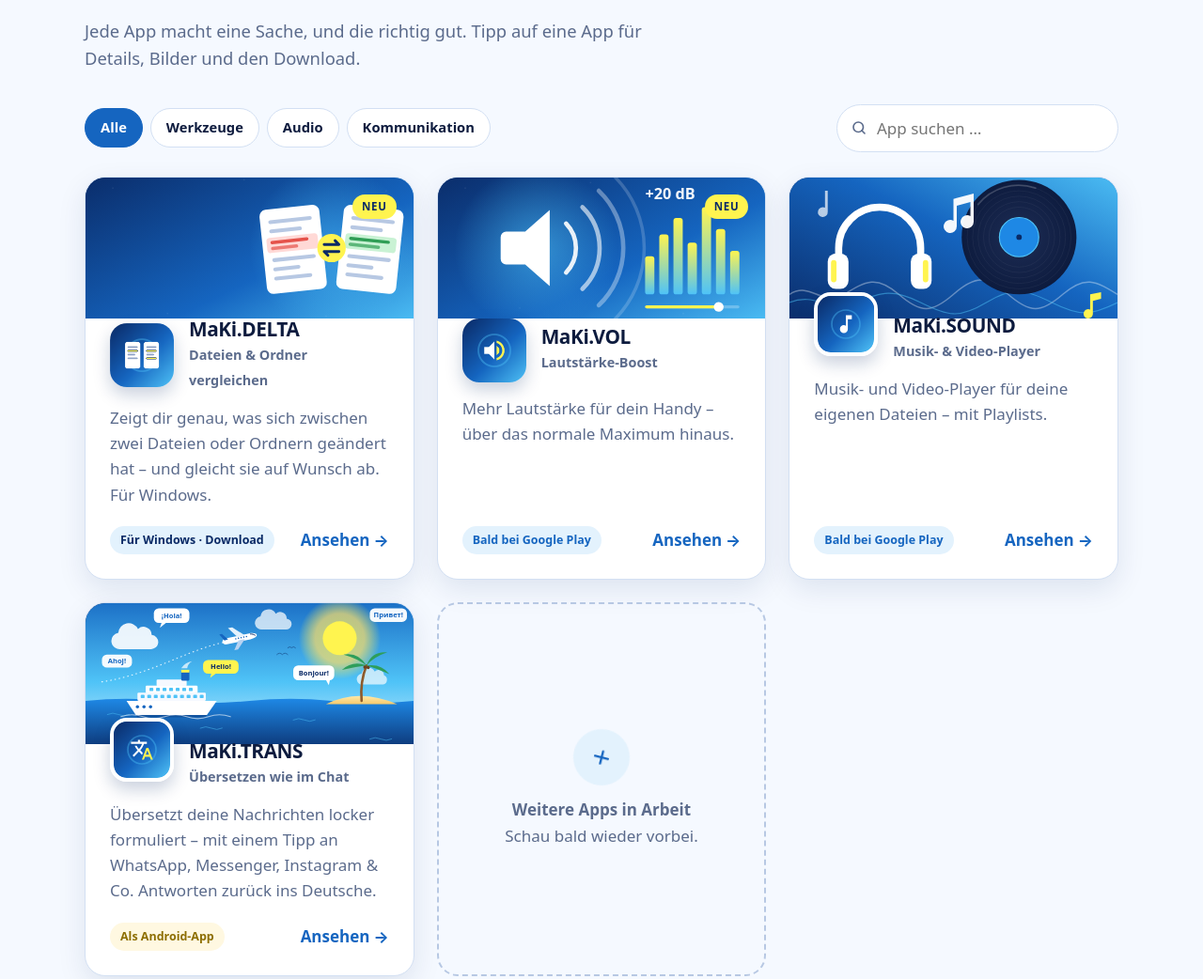
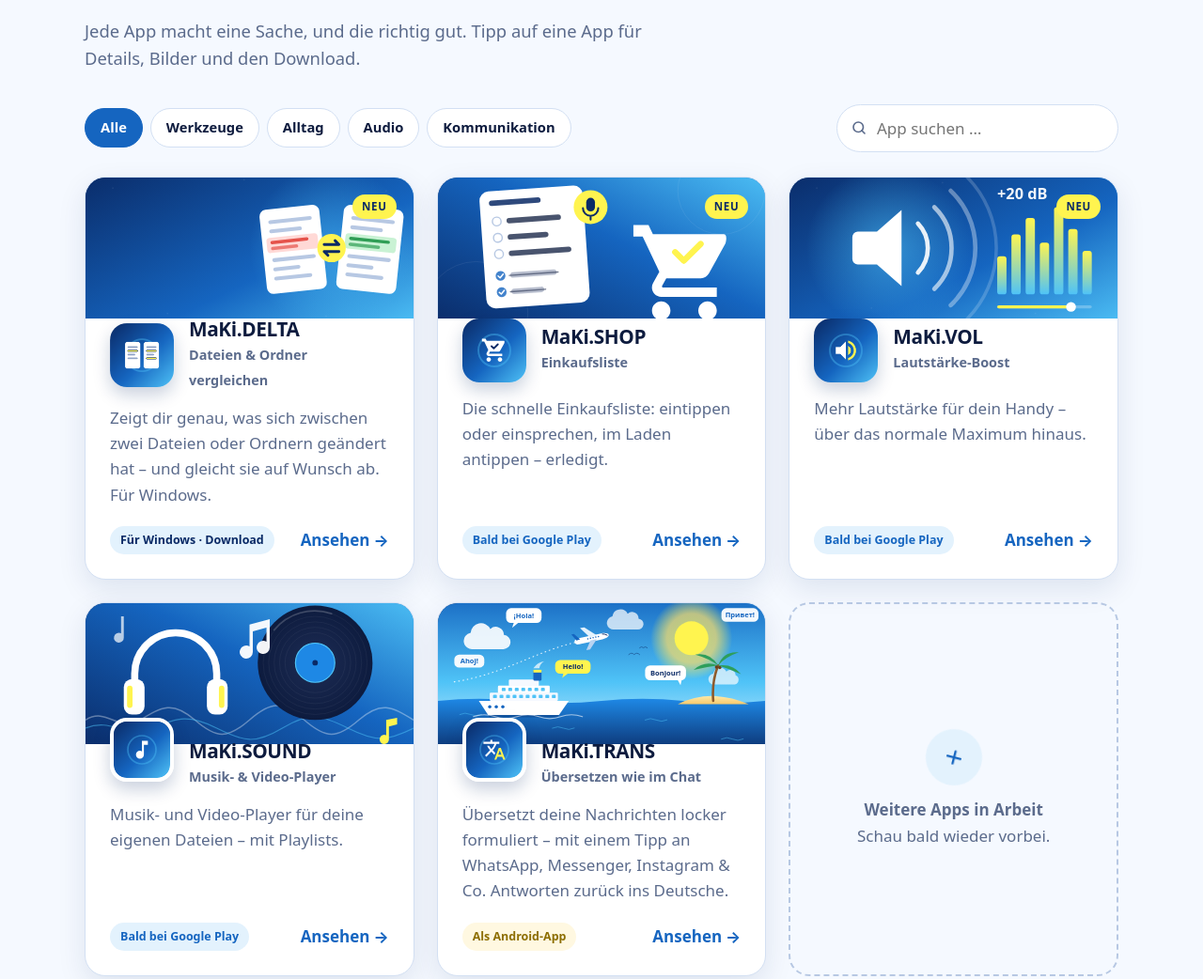
Before and after one commit to Martlsoph/martlsoft, a plain HTML site: page index.html in a window 1280 px wide. Shown: the part 1092-2134 px from the top of the page at 94% size. Drawn offline with Linux system fonts and the light colour scheme.

Commit message:
MaKi.SHOP auf der Webseite: neue Einkaufslisten-App
- App-Karte und App-Seite mit Beschreibung und Funktionen (Status: bald bei Google Play)
- Neues App-Symbol (img/apps/maki-shop.svg) und Titelbild (img/art/einkauf.svg) im MaKi-Stil
- Datenschutz: eigener Abschnitt #maki-shop (lokal, kein Internet, Spracheingabe über das System)

Co-Authored-By: Claude Opus 5.5 <noreply@anthropic.com>

```diff
--- a/index.html
+++ b/index.html
@@ -4,7 +4,7 @@
   <meta charset="utf-8">
   <meta name="viewport" content="width=device-width, initial-scale=1">
   <title>Martlsoft – Einfache Apps ohne Werbung für Android und Windows</title>
-  <meta name="description" content="Martlsoft entwickelt einfache Apps für Android und Windows – ohne Werbung, ohne Datensammlung. MaKi.DELTA, MaKi.VOL, MaKi.SOUND, MaKi.TRANS und mehr.">
+  <meta name="description" content="Martlsoft entwickelt einfache Apps für Android und Windows – ohne Werbung, ohne Datensammlung. MaKi.DELTA, MaKi.SHOP, MaKi.VOL, MaKi.SOUND, MaKi.TRANS und mehr.">
   <meta name="theme-color" content="#0a2a66">
   <link rel="icon" href="img/logo.svg" type="image/svg+xml">
   <link rel="stylesheet" href="css/style.css">
--- a/js/apps.js
+++ b/js/apps.js
@@ -84,6 +84,31 @@ const APPS = [
         "Zum Ausprobieren in der App oben rechts auf <b>☰</b> und dann <b>Beispiel: Texte</b> klicken."
       ]
     }
+  },
+  {
+    id: "maki-shop",
+    name: "MaKi.SHOP",
+    tagline: "Einkaufsliste",
+    short: "Die schnelle Einkaufsliste: eintippen oder einsprechen, im Laden antippen – erledigt.",
+    category: "Alltag",
+    icon: "img/apps/maki-shop.svg",
+    art: "img/art/einkauf.svg",
+    status: "bald",
+    play: "",
+    neu: true,
+    description:
+      "MaKi.SHOP ist eine schlanke Einkaufsliste ohne Schnickschnack. Du tippst deine Artikel ein – gern mehrere auf einmal, mit Komma getrennt – oder sprichst sie einfach ins Mikrofon. Die Liste sortiert sich von selbst alphabetisch. Im Laden tippst du einen Artikel an: Er wird durchgestrichen und wandert nach unten, sodass oben nur noch steht, was du noch brauchst. Ohne Werbung, ohne Konto, ohne Internet – deine Liste bleibt auf deinem Handy.",
+    features: [
+      "Schnell eintippen – mehrere Artikel mit Komma oder neuer Zeile",
+      "Großer Mikrofon-Knopf: „Milch, Brot und Eier“ wird zu drei Artikeln",
+      "Automatisch alphabetisch sortiert, Umlaute richtig einsortiert",
+      "Antippen hakt ab: durchgestrichen, blasser und unten gesammelt",
+      "Nochmal antippen – der Artikel ist wieder oben",
+      "Alle erledigten Artikel mit einem Tipp löschen (mit Sicherheitsfrage)",
+      "Keine doppelten Einträge, Rückgängig nach jeder Aktion",
+      "Alles bleibt auf dem Handy – kein Konto, kein Internet"
+    ],
+    screenshots: []
   },
   {
     id: "maki-volume",
```
Also changed, not shown: datenschutz.html (+6 -0 lines), img/apps/maki-shop.svg (added), img/art/einkauf.svg (added).
